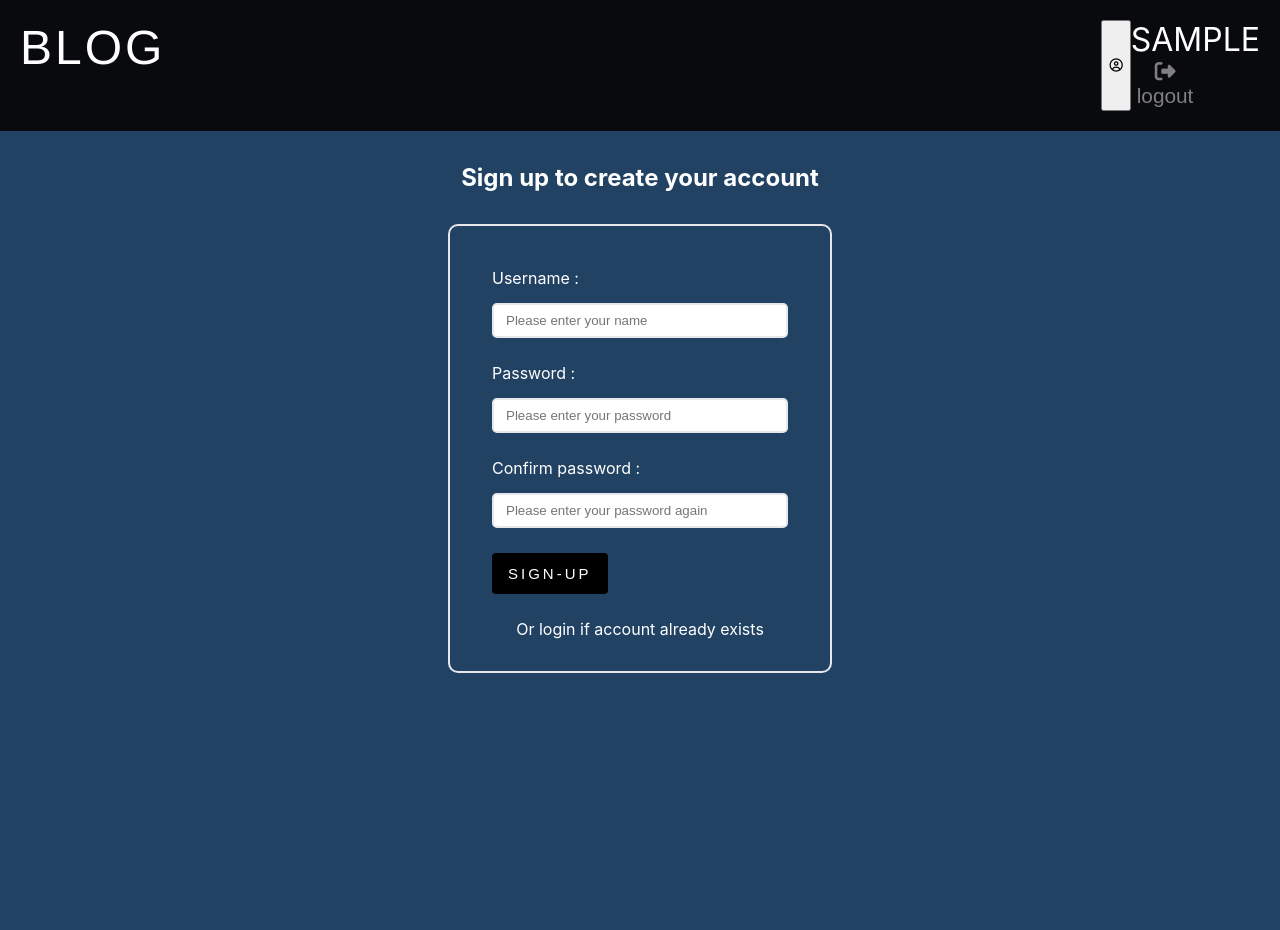
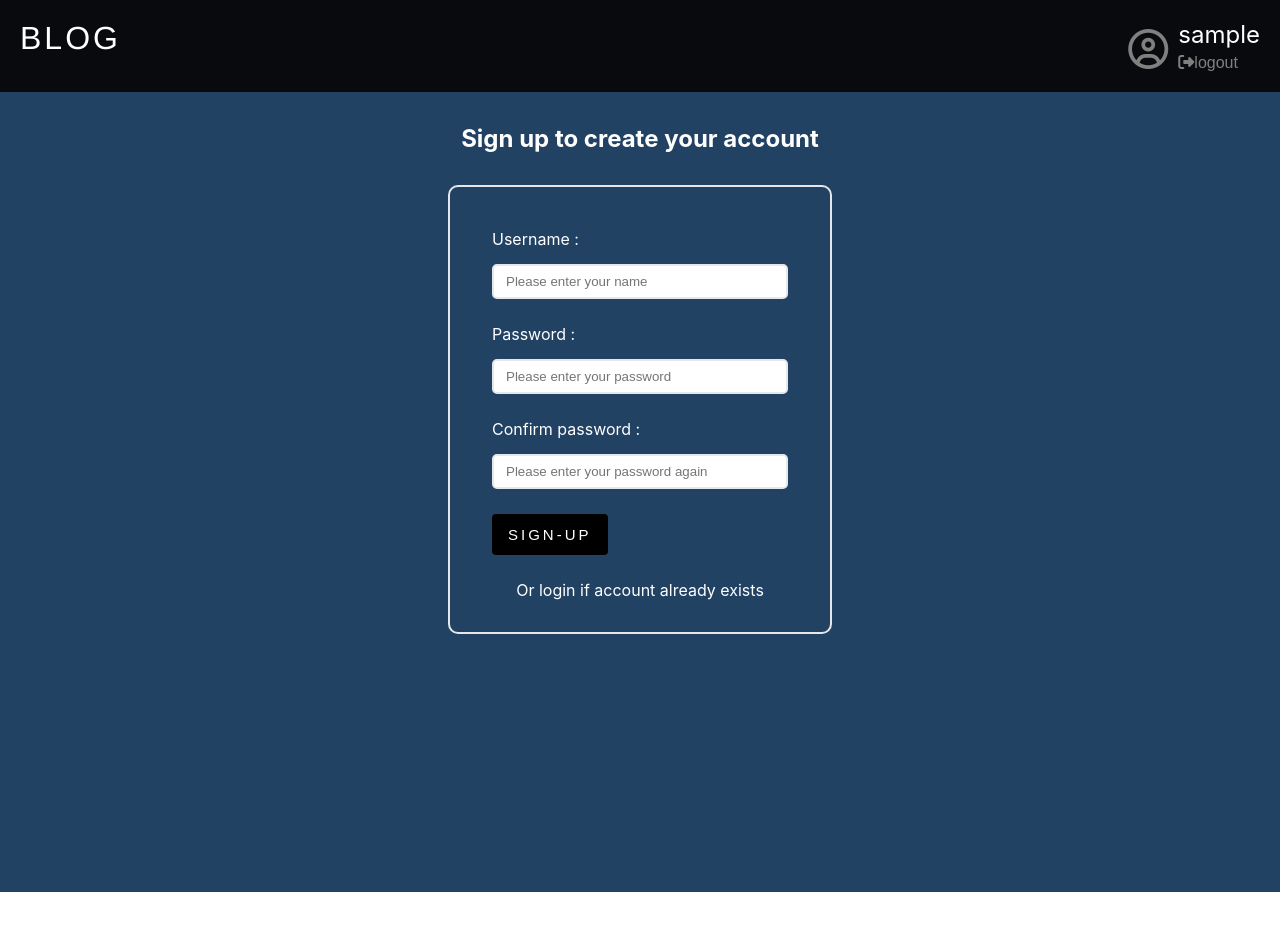
Before and after one commit to Ikram432k/Blog-client-repo, a React (Create React App) app: page /#/signup in a window 1280 px wide. After the commit the page ends 892 px from the top, so only its background shows below. Built offline with nearby package versions, Linux system fonts and the light colour scheme; sample sign-in values are in the browser's storage.

Commit message:
added style for header

```diff
--- a/src/components/header/headerStyle.scss
+++ b/src/components/header/headerStyle.scss
@@ -1,32 +1,52 @@
-// import styled from "styled-components";
 .header-div{
     display: flex;
     justify-content: space-between;
-// align-items: left;
-font-size: 2rem;
-text-transform: uppercase;
     background-color: #080A0E;
     color:  white;
     padding: 20px;
     h2{
+        font-size: 2rem;
+        text-transform: uppercase;
         color: white;
         font-family: 'Franklin Gothic Medium', 'Arial Narrow', Arial, sans-serif;
         font-weight: 400;
         letter-spacing: 3px;
     }
-
 }
+.header-btn{
+    display: none;
+    justify-content: center;
+    align-items: center;
+    .fa-user-circle-o{
+        font-size: 2.5rem;
+        margin-right: 10px;
+    }
+    .user{
+        font-size: 1.5rem;
         .header-icon{
-    font-size: 1.3rem;
+            display: flex;
+            font-size: 1rem;
             border: 0;
             background: transparent;
             color: gray;
             transition: all 0.5s ease 0s;
+            margin-top: 5px;
+            padding: 0;
           }
           .header-icon:hover{
             color: white;
         }
-.header-btn{
-    display: flex;
+
+    }
     // justify-content: flex-end;
 }
+.header-user-icon{
+    display: flex;
+    font-size: 1rem;
+    border: 0;
+    background: transparent;
+    color: gray;
+    transition: all 0.5s ease 0s;
+    margin-top: 5px;
+    padding: 0;
+}
```
Lines whose indentation alone changed are shown as unchanged.
